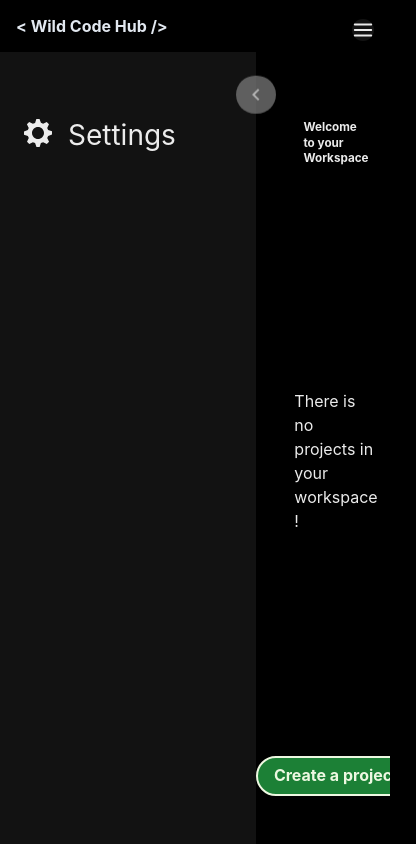
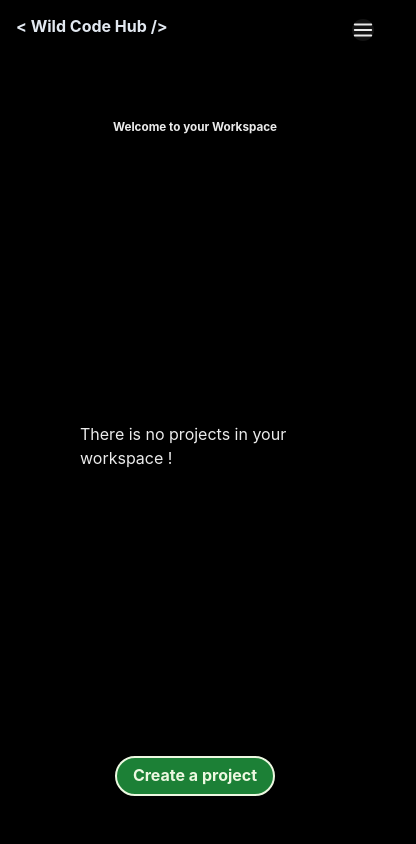
Before and after one commit to WildCodeSchool/2309-wns-jaune-wild-code-hub, a Next.js app in the folder frontend/: page /me in a window 390 px wide. Shown: the top 844 px of the page, 416 px wide, since content can reach past the window. Built offline with nearby package versions, Linux system fonts and the light colour scheme.

Commit message:
fixed sidebar disable mobile

```diff
--- a/frontend/src/components/Navbar.tsx
+++ b/frontend/src/components/Navbar.tsx
@@ -12,7 +12,7 @@ import React, { useEffect, useMemo, useState } from "react";
 import { Project } from "@/types/graphql";
 import Searchbar from "./Searchbar";
 import Cookies from "js-cookie";
-import { useParams, usePathname, useRouter } from "next/navigation";
+import { usePathname, useRouter } from "next/navigation";
 import BurgerMenu from "./BurgerMenu";
 
 const Navbar = () => {
@@ -21,11 +21,12 @@ const Navbar = () => {
   const pathname = usePathname();
   const [user, setUser] = useState<string | undefined>(undefined);
   const pseudo = Cookies.get("pseudo");
+
   useEffect(() => {
     setUser(pseudo);
   }, [pseudo]);
+
   const isDesktop = useBreakpointValue({ base: false, md: true });
-
 
   const handleSearchResults = (results: Project[]) => {
     setProjects(results);
--- a/frontend/src/components/Sidebar/Sidebar.tsx
+++ b/frontend/src/components/Sidebar/Sidebar.tsx
@@ -6,6 +6,7 @@ import {
   LinkBox,
   LinkOverlay,
   SlideFade,
+  useBreakpointValue,
 } from "@chakra-ui/react";
 import NextLink from "next/link";
 import React from "react";
@@ -24,7 +25,12 @@ type Props = {
 const Sidebar = ({ isOpen, setIsOpen }: Props) => {
   const pathname = usePathname();
 
+  const isDesktop = useBreakpointValue({ base: false, md: true });
+
   return (
+    <>
+    {
+      isDesktop &&
       <Flex
         id="sidebar"
         transition="all .5s ease"
@@ -108,7 +114,8 @@ const Sidebar = ({ isOpen, setIsOpen }: Props) => {
           </Flex>
         </SlideFade>
       </Flex>
-  );
-};
+    }
+    </>
+)};
 
 export default Sidebar;
--- a/frontend/src/components/Sidebar/SidebarLayout.tsx
+++ b/frontend/src/components/Sidebar/SidebarLayout.tsx
@@ -1,9 +1,11 @@
-import { Flex } from "@chakra-ui/react";
+import { Flex, useBreakpointValue } from "@chakra-ui/react";
 import { PropsWithChildren, useState } from "react";
 import Sidebar from "./Sidebar";
 
 const SidebarLayout = ({ children }: PropsWithChildren) => {
   const [isOpen, setIsOpen] = useState(true);
+
+  const isDesktop = useBreakpointValue({ base: false, md: true });
 
   return (
     <Flex
@@ -11,7 +13,7 @@ const SidebarLayout = ({ children }: PropsWithChildren) => {
       bgColor={"background"}
       bgSize={"100%"}
       paddingTop={"4.5rem"}
-      paddingLeft={isOpen ? "16rem" : "3rem"}
+      paddingLeft={isDesktop ? isOpen ? "16rem" : "3rem" : ""}
       transition="all .5s ease"
       minHeight={"100vh"}
     >
```
Lines whose indentation alone changed are shown as unchanged.
